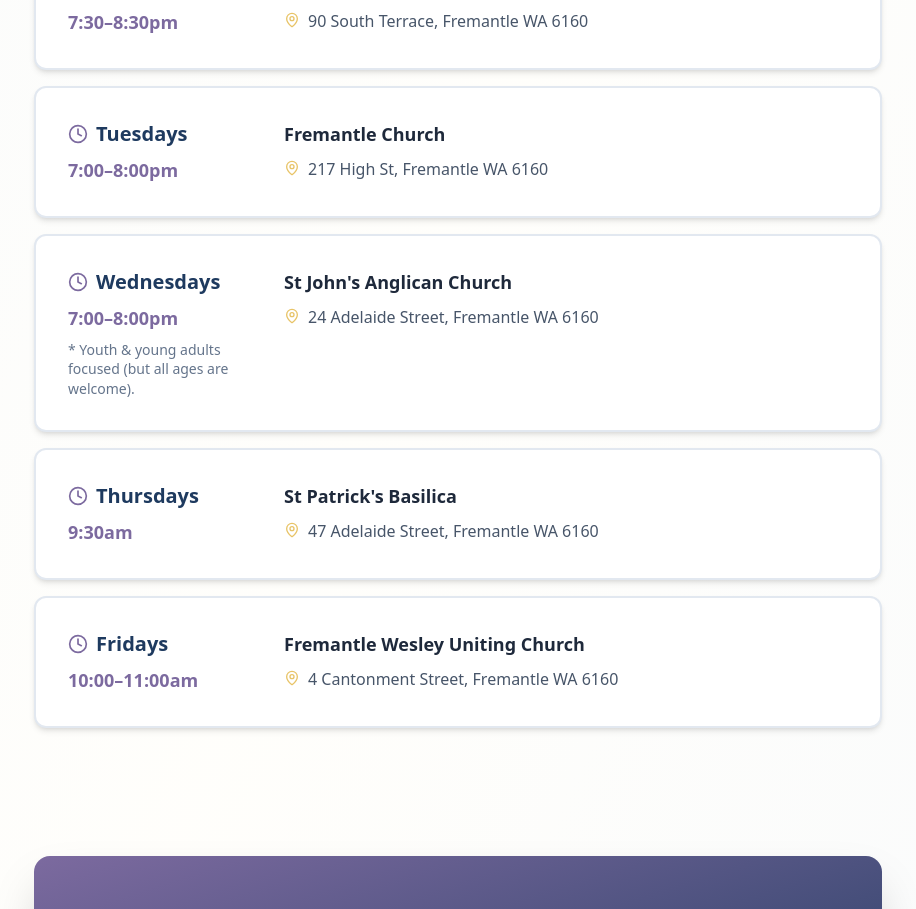
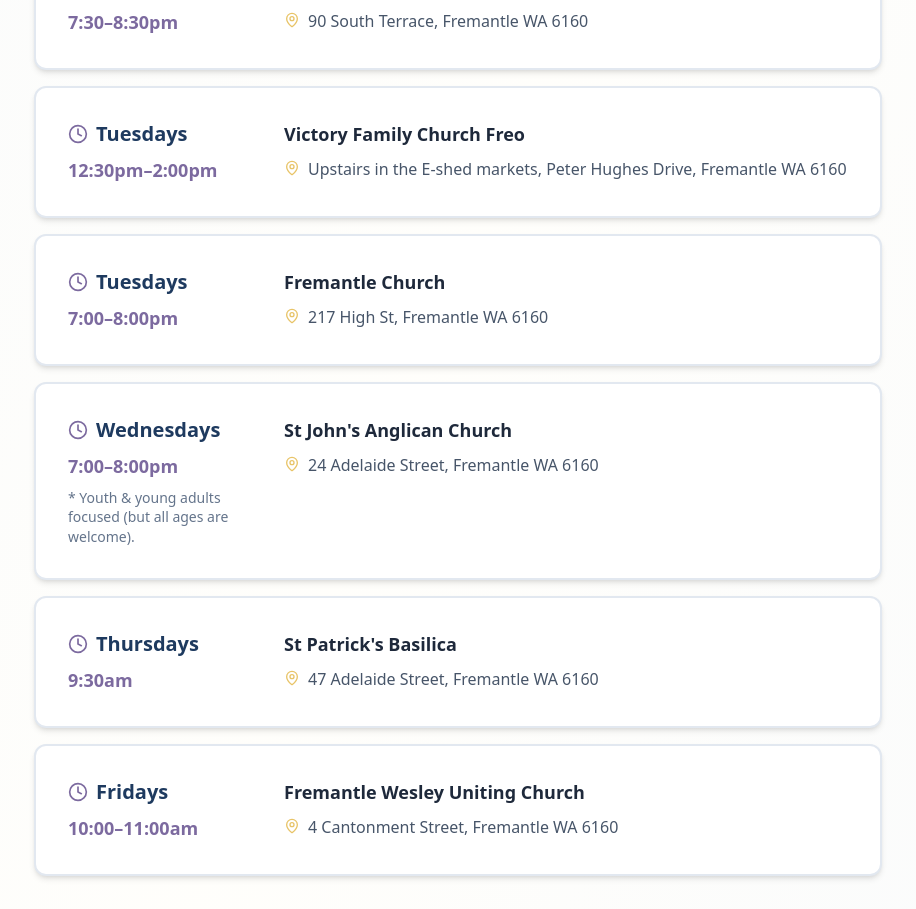
Before and after one commit to calebscott1892-bot/transformfreo, a React (Vite) app: page / in a window 1280 px wide. Shown: the part 1224-2133 px from the top of the page, without its empty margins (182-1098 px from the left). Built offline with nearby package versions, Linux system fonts and the light colour scheme.

Commit message:
Add Tuesday prayer meeting

```diff
--- a/src/pages/AboutUs.jsx
+++ b/src/pages/AboutUs.jsx
@@ -12,6 +12,12 @@ export default function AboutUs() {
             address: '90 South Terrace, Fremantle WA 6160'
         },
 
+        {
+            day: 'Tuesdays',
+            time: '12:30pm–2:00pm',
+            location: 'Victory Family Church Freo',
+            address: 'Upstairs in the E-shed markets, Peter Hughes Drive, Fremantle WA 6160'
+        },
         {
             day: 'Tuesdays',
             time: '7:00–8:00pm',
```
